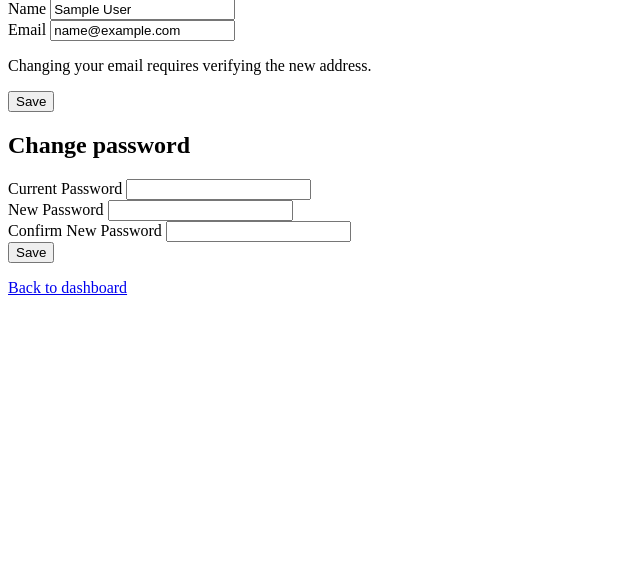
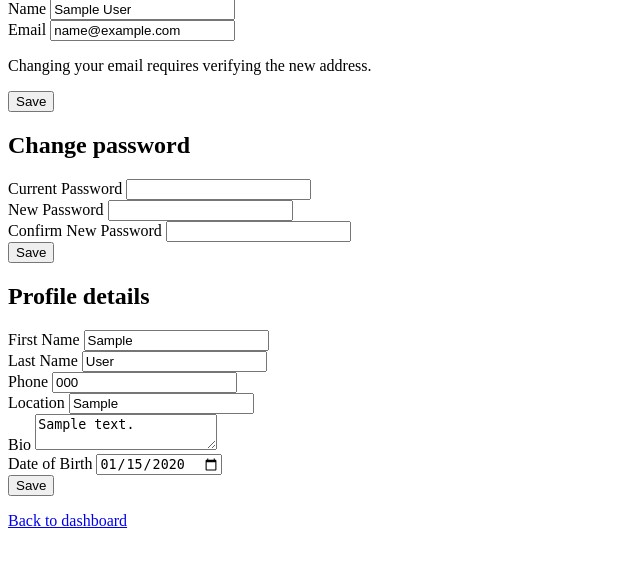
Before and after one commit to samvel-sardaryan/php-auth, a PHP site: page /profile in a window 1280 px wide. Shown: the part 114-681 px from the top of the page, without its empty margins (0-640 px from the left). Run offline with PHP 8.4, Linux system fonts and the light colour scheme; the visitor is signed in with stand-in values (Sample User, id 1); data comes from the database, SQL or seed files in the repository; both versions use the stored data as it was after the commit; tables that the repository leaves empty hold one stand-in row (values such as "Sample post"); some libraries are stand-ins or nearby versions.

Commit message:
added profiles

```diff
--- a/public/index.php
+++ b/public/index.php
@@ -4,7 +4,9 @@ require_once __DIR__ . '/../src/helpers.php';
 require_once __DIR__ . '/../src/validation.php';
 require_once __DIR__ . '/../src/auth.php';
 require_once __DIR__ . '/../src/authz.php';
+require_once __DIR__ . '/../src/users.php';
 require_once __DIR__ . '/../src/roles.php';
+require_once __DIR__ . '/../src/profiles.php';
 
 $path = rtrim(parse_url($_SERVER['REQUEST_URI'] ?? '/', PHP_URL_PATH) ?? '/', '/') ?: '/';
 $method = $_SERVER['REQUEST_METHOD'] ?? 'GET';
@@ -51,7 +53,8 @@ $routes = [
     'POST /admin/users/role' => 'post_admin_users_role',
     'GET /profile' => 'show_profile',
     'POST /profile' => 'post_profile',
-    'POST /profile/password' => 'post_profile_password'
+    'POST /profile/password' => 'post_profile_password',
+    'POST /profile/details' => 'post_profile_details',
 ];
 
 $lookup = $method . ' ' . $path;
@@ -296,6 +299,7 @@ function post_admin_users_role() {
 function show_profile() {
     require_login();
     $user = current_user();
+    $profile = get_profile($user['id']);
     $errors = flash_get('errors') ?? [];
     $old = flash_get('old') ?? [];
     $success = flash_get('success');
@@ -373,3 +377,33 @@ function post_profile_password() {
     flash_set('success', 'Password changed successfully.');
     redirect('/profile');
 }
+
+function post_profile_details() {
+    require_login();
+    $d = [
+        'first_name' => trim($_POST['first_name'] ?? ''),
+        'last_name'  => trim($_POST['last_name'] ?? ''),
+        'phone'      => trim($_POST['phone'] ?? ''),
+        'location'   => trim($_POST['location'] ?? ''),
+        'bio'        => trim($_POST['bio'] ?? ''),
+        'date_of_birth' => trim($_POST['date_of_birth'] ?? ''),
+    ];
+
+    $errors = validate_profile_details($d);
+
+    if (!empty($errors)) {
+        flash_set('errors', $errors);
+        flash_set('old', $d);
+        redirect('/profile');
+        return;
+    }
+
+    if ($d['date_of_birth'] === '') {
+        $d['date_of_birth'] = null;
+    }
+
+    $user = current_user();
+    save_profile($user['id'], $d);
+    flash_set('success', 'Profile details updated successfully.');
+    redirect('/profile');
+}
--- /dev/null
+++ b/src/profiles.php
@@ -0,0 +1,39 @@
+<?php
+
+require_once __DIR__ . '/db.php';
+
+function get_profile($userId) {
+    $blank = [
+        'user_id' => null,
+        'first_name' => null,
+        'last_name' => null,
+        'phone' => null,
+        'location' => null,
+        'date_of_birth' => null,
+        'bio' => null,
+        'avatar' => null,
+    ];
+
+    $db = db();
+    $stmt = $db->prepare("SELECT * FROM profiles WHERE user_id = ?");
+    $stmt->execute([$userId]);
+    $profile = $stmt->fetch();
+
+    return $profile === false ? $blank : $profile;
+}
+
+function save_profile($userId, array $d) {
+    $db = db();
+    $stmt = $db->prepare("INSERT INTO profiles (user_id, first_name, last_name, location, phone, date_of_birth, bio)
+    VALUES (?, ?, ?, ?, ?, ?, ?)
+    ON DUPLICATE KEY UPDATE first_name = VALUES(first_name), last_name = VALUES(last_name), location = VALUES(location), phone = VALUES(phone), date_of_birth = VALUES(date_of_birth), bio = VALUES(bio)");
+    return $stmt->execute([$userId, $d['first_name'], $d['last_name'], $d['location'], $d['phone'], $d['date_of_birth'], $d['bio']]);
+}
+
+function set_avatar($userId, $filename) {
+    $db = db();
+    $stmt = $db->prepare("INSERT INTO profiles (user_id, avatar)
+    VALUES (?, ?)
+    ON DUPLICATE KEY UPDATE avatar = VALUES(avatar)");
+    return $stmt->execute([$userId, $filename]);
+}
--- a/src/roles.php
+++ b/src/roles.php
@@ -16,21 +16,6 @@ function role_exists($roleId) {
     return $stmt->fetchColumn() !== false;
 }
 
-function user_exists($userId) {
-    $db = db();
-    $stmt = $db->prepare("SELECT id FROM users WHERE id = ? LIMIT 1");
-    $stmt->execute([$userId]);
-    return $stmt->fetchColumn() !== false;
-}
-
-function list_users() {
-    $db = db();
-    $stmt = $db->prepare("SELECT u.id, u.name, u.email, u.role_id, r.name as role_name, u.email_verified_at, u.created_at
-        FROM users u LEFT JOIN roles r ON u.role_id = r.id ORDER BY u.id");
-    $stmt->execute();
-    return $stmt->fetchAll();
-}
-
 function assign_role($userId, $roleId) {
     $db = db();
     $stmt = $db->prepare("UPDATE users SET role_id = ? WHERE id = ?");
--- /dev/null
+++ b/src/users.php
@@ -0,0 +1,18 @@
+<?php
+
+require_once __DIR__ . '/db.php';
+
+function user_exists($userId) {
+    $db = db();
+    $stmt = $db->prepare("SELECT id FROM users WHERE id = ? LIMIT 1");
+    $stmt->execute([$userId]);
+    return $stmt->fetchColumn() !== false;
+}
+
+function list_users() {
+    $db = db();
+    $stmt = $db->prepare("SELECT u.id, u.name, u.email, u.role_id, r.name as role_name, u.email_verified_at, u.created_at
+        FROM users u LEFT JOIN roles r ON u.role_id = r.id ORDER BY u.id");
+    $stmt->execute();
+    return $stmt->fetchAll();
+}
--- a/src/validation.php
+++ b/src/validation.php
@@ -79,3 +79,63 @@ function validate_password_change($current, $new, $confirm) {
 
     return $errors;
 }
+
+function validate_profile_details(array $d) {
+    $errors = [];
+
+    if (mb_strlen($d['first_name']) > 100) {
+        $errors['first_name'] = 'Maximum 100 characters.';
+    }
+
+    if (mb_strlen($d['last_name']) > 100) {
+        $errors['last_name'] = 'Maximum 100 characters.';
+    }
+
+    if (mb_strlen($d['phone']) > 30) {
+        $errors['phone'] = 'Maximum 30 characters.';
+    }
+
+    if (mb_strlen($d['location']) > 100) {
+        $errors['location'] = 'Maximum 100 characters.';
+    }
+
+    if (mb_strlen($d['bio']) > 1000) {
+        $errors['bio'] = 'Maximum 1000 characters.';
+    }
+
+    if ($d['date_of_birth'] !== '') {
+        if (!preg_match('/^\d{4}-\d{2}-\d{2}$/', $d['date_of_birth'])) {
+            $errors['date_of_birth'] = 'Invalid date format.';
+        } else {
+            $dob = explode('-', $d['date_of_birth']);
+            if (!checkdate($dob[1], $dob[2], $dob[0])) {
+                $errors['date_of_birth'] = 'Invalid date.';
+            }
+        }
+    }
+
+    return $errors;
+}
+
+function validate_profile_avatar(array $file) {
+    $errors = [];
+    $max = 3 * 1024 * 1024;
+
+    if ($file['error'] === UPLOAD_ERR_NO_FILE) {
+        return $errors; // optional: treat as "no change"
+    }
+
+    if ($file['error'] !== UPLOAD_ERR_OK) {
+        return ['avatar' => 'Upload failed'];
+    }
+
+    if ($file['size'] > $max) {
+        $errors['avatar'] = 'File too large (max 3MB)';
+    }
+
+    if (!in_array($file['type'], ['image/jpeg', 'image/png', 'image/webp'])) {
+        $errors['avatar'] = 'Only JPG, PNG, and WEBP allowed';
+    }
+
+    return $errors;
+}
--- a/views/profile.php
+++ b/views/profile.php
@@ -55,4 +55,52 @@
     <button type="submit">Save</button>
 </form>
 
+<h2>Profile details</h2>
+<form method="post" action="/profile/details" novalidate>
+    <?= csrf_field() ?>
+    <div>
+        <label for="first_name">First Name</label>
+        <input type="text" id="first_name" name="first_name" value="<?= e($old['first_name'] ?? $profile['first_name']) ?>">
+        <?php if (isset($errors['first_name'])): ?>
+            <span class="error"><?= e($errors['first_name']) ?></span>
+        <?php endif; ?>
+    </div>
+    <div>
+        <label for="last_name">Last Name</label>
+        <input type="text" id="last_name" name="last_name" value="<?= e($old['last_name'] ?? $profile['last_name']) ?>">
+        <?php if (isset($errors['last_name'])): ?>
+            <span class="error"><?= e($errors['last_name']) ?></span>
+        <?php endif; ?>
+    </div>
+    <div>
+        <label for="phone">Phone</label>
+        <input type="text" id="phone" name="phone" value="<?= e($old['phone'] ?? $profile['phone']) ?>">
+        <?php if (isset($errors['phone'])): ?>
+            <span class="error"><?= e($errors['phone']) ?></span>
+        <?php endif; ?>
+    </div>
+    <div>
+        <label for="location">Location</label>
+        <input type="text" id="location" name="location" value="<?= e($old['location'] ?? $profile['location']) ?>">
+        <?php if (isset($errors['location'])): ?>
+            <span class="error"><?= e($errors['location']) ?></span>
+        <?php endif; ?>
+    </div>
+    <div>
+        <label for="bio">Bio</label>
+        <textarea id="bio" name="bio"><?= e($old['bio'] ?? $profile['bio']) ?></textarea>
+        <?php if (isset($errors['bio'])): ?>
+            <span class="error"><?= e($errors['bio']) ?></span>
+        <?php endif; ?>
+    </div>
+    <div>
+        <label for="date_of_birth">Date of Birth</label>
+        <input type="date" id="date_of_birth" name="date_of_birth" value="<?= e($old['date_of_birth'] ?? $profile['date_of_birth']) ?>">
+        <?php if (isset($errors['date_of_birth'])): ?>
+            <span class="error"><?= e($errors['date_of_birth']) ?></span>
+        <?php endif; ?>
+    </div>
+    <button type="submit">Save</button>
+</form>
+
 <a href="/dashboard">Back to dashboard</a>
```
Also changed, not shown: schema.sql (+34 -0 lines), 2 other files.
